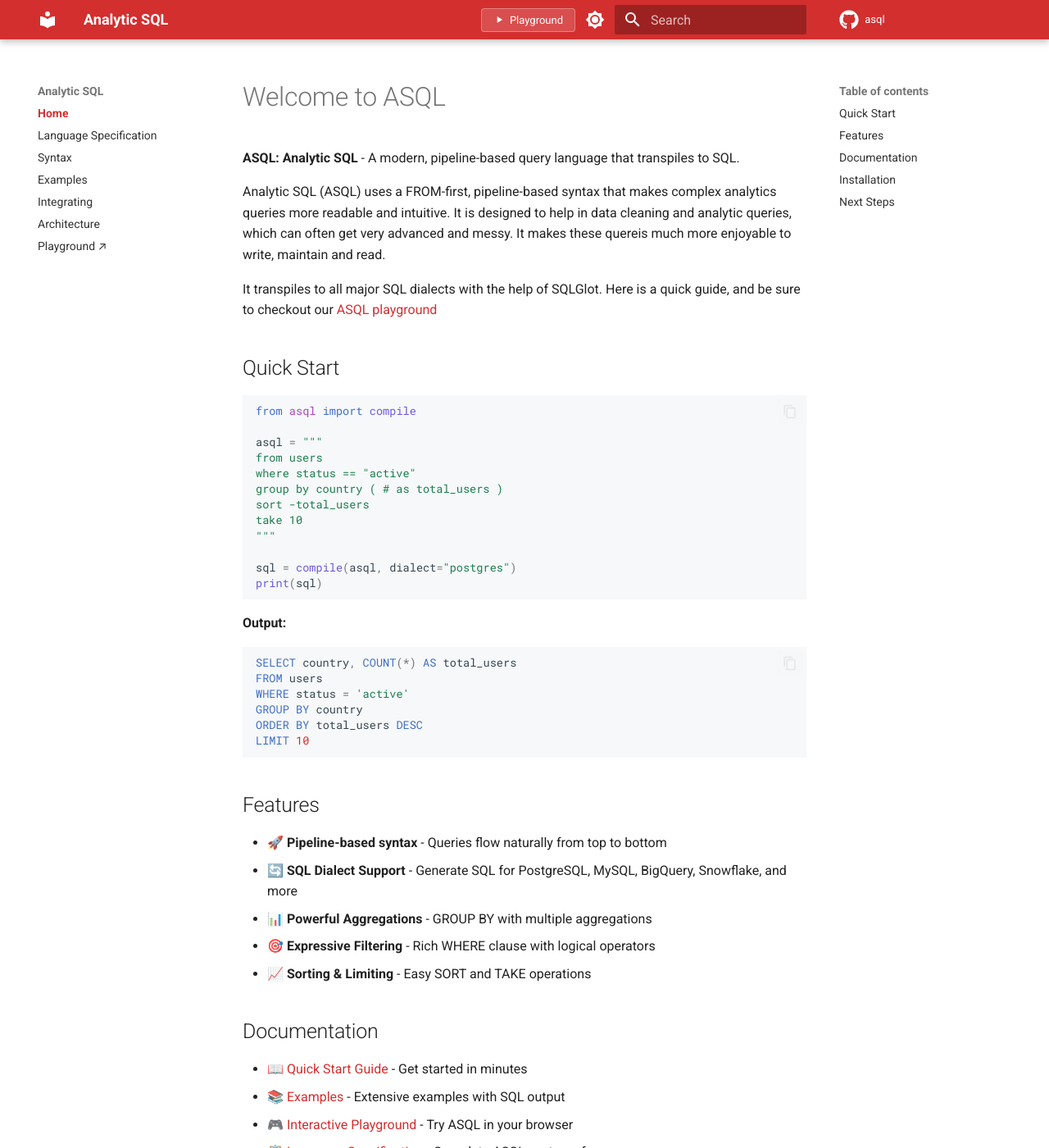
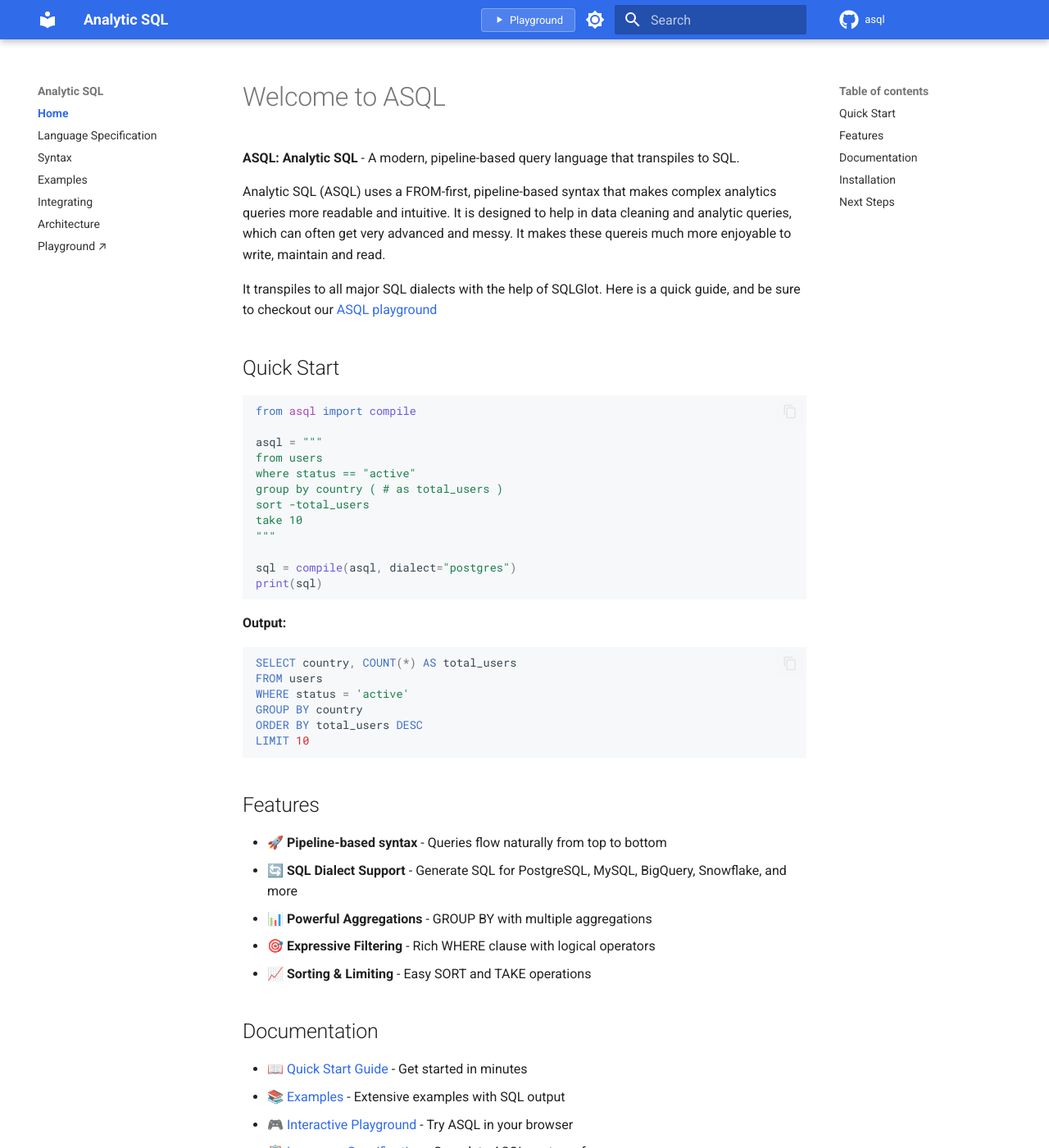
Before and after one commit to davefowler/asql, an MkDocs documentation site: the page built from docs/index.md, in a window 1280 px wide and 1400 px high. Shown: the whole window at 82% size. Built offline with MkDocs 1.6.1 and Material for MkDocs 9.7.7, drawn with Linux system fonts in a browser that asks for light colours; nearby versions of some CDN libraries; comment, search, counter and statistics services are not loaded.

Commit message:
switched to blue

```diff
--- a/docs/static/docs.css
+++ b/docs/static/docs.css
@@ -1,44 +1,44 @@
 /* ASQL Documentation Styles - MkDocs Material Theme */
 
-/* Override Material theme colors to use our darker red */
+/* Override Material theme colors to use blue */
 :root {
-    --md-primary-fg-color: #d32f2f;
-    --md-primary-fg-color--light: #e57373;
-    --md-primary-fg-color--dark: #b71c1c;
-    --md-accent-fg-color: #d32f2f;
+    --md-primary-fg-color: #306bea;
+    --md-primary-fg-color--light: #5a8bef;
+    --md-primary-fg-color--dark: #2255c4;
+    --md-accent-fg-color: #306bea;
 }
 
 [data-md-color-scheme="default"] {
-    --md-primary-fg-color: #d32f2f;
-    --md-accent-fg-color: #d32f2f;
+    --md-primary-fg-color: #306bea;
+    --md-accent-fg-color: #306bea;
 }
 
 [data-md-color-scheme="slate"] {
-    --md-primary-fg-color: #d32f2f;
-    --md-accent-fg-color: #d32f2f;
+    --md-primary-fg-color: #306bea;
+    --md-accent-fg-color: #306bea;
 }
 
 /* Header styling */
 .md-header {
-    background-color: #d32f2f !important;
+    background-color: #306bea !important;
 }
 
 /* Inline code color */
 .md-typeset code {
-    color: #d32f2f;
+    color: #306bea;
 }
 
 .md-typeset a code {
-    color: #d32f2f;
+    color: #306bea;
 }
 
 /* Links */
 .md-typeset a {
-    color: #d32f2f;
+    color: #306bea;
 }
 
 .md-typeset a:hover {
-    color: #b71c1c;
+    color: #2255c4;
 }
 
 /* Table of contents - right sidebar */
@@ -47,11 +47,11 @@
 }
 
 .md-sidebar--secondary .md-nav__link:hover {
-    color: #d32f2f !important;
+    color: #306bea !important;
 }
 
 .md-sidebar--secondary .md-nav__link--active {
-    color: #d32f2f !important;
+    color: #306bea !important;
 }
 
 /* Navigation sidebar - left */
@@ -60,11 +60,11 @@
 }
 
 .md-nav__link:hover {
-    color: #d32f2f;
+    color: #306bea;
 }
 
 .md-nav__item--active > .md-nav__link {
-    color: #d32f2f;
+    color: #306bea;
     font-weight: 600;
 }
 
@@ -95,7 +95,7 @@ pre code {
 
 .md-typeset .highlight .md-clipboard:hover,
 .md-clipboard:hover {
-    color: #d32f2f !important;
+    color: #306bea !important;
 }
 
 /* Admonitions */
@@ -115,12 +115,12 @@ pre code {
 }
 
 .md-typeset .tabbed-labels > label:hover {
-    color: #d32f2f;
+    color: #306bea;
 }
 
 .md-typeset .tabbed-set > input:checked + label {
-    color: #d32f2f;
-    border-color: #d32f2f;
+    color: #306bea;
+    border-color: #306bea;
 }
 
 /* Playground button in header */
```
Also changed, not shown: static/docs.css (+22 -22 lines).
